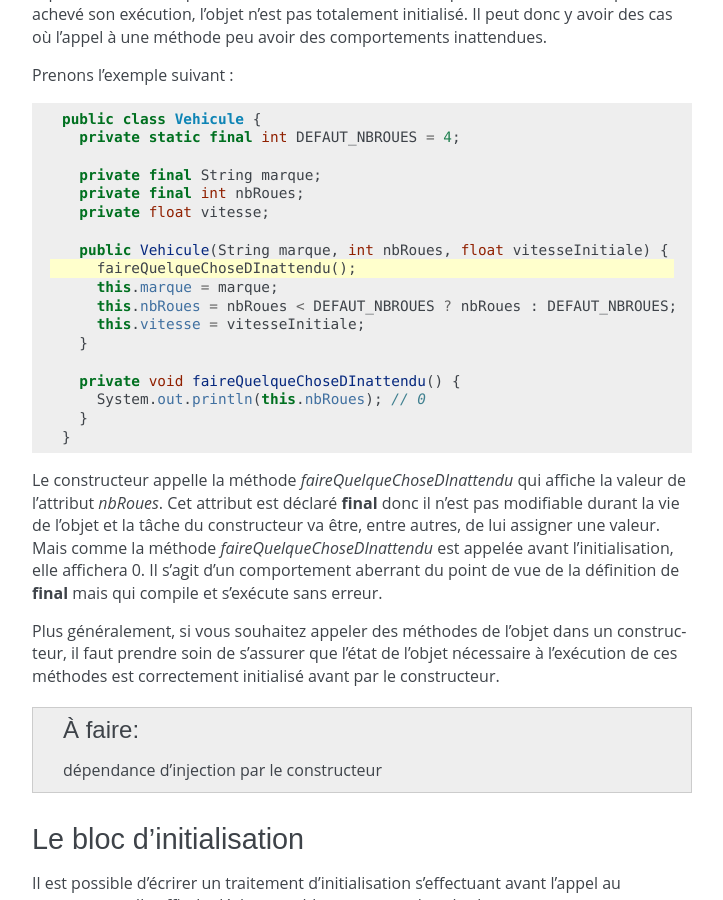
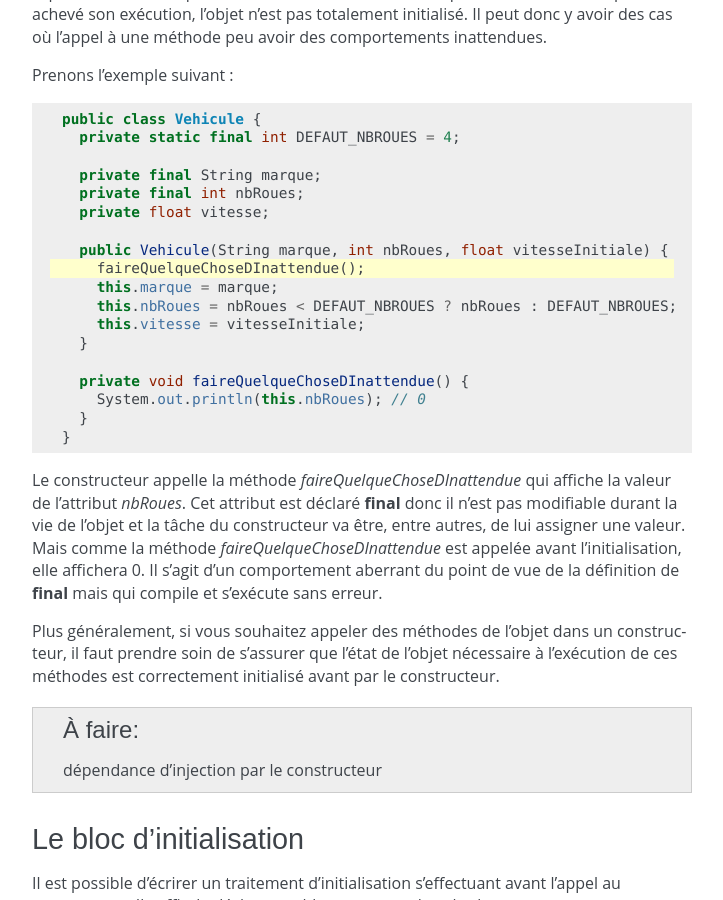
Before and after one commit to lanaflonPerso/cours-java-web, a Sphinx documentation site: the page built from source/cycle_de_vie.rst, in a window 1280 px wide and 900 px high, scrolled down 5138 px. Shown: the whole window, without its empty margins (398-1121 px from the left). Built offline with Sphinx 7.4.7, drawn with Linux system fonts in a browser that asks for light colours; formulas are drawn with MathJax 3.

Commit message:
correction

```diff
--- a/source/cycle_de_vie.rst
+++ b/source/cycle_de_vie.rst
@@ -296,22 +296,22 @@ Prenons l'exemple suivant :
     private float vitesse;
 
     public Vehicule(String marque, int nbRoues, float vitesseInitiale) {
-      faireQuelqueChoseDInattendu();
+      faireQuelqueChoseDInattendue();
       this.marque = marque;
       this.nbRoues = nbRoues < DEFAUT_NBROUES ? nbRoues : DEFAUT_NBROUES;
       this.vitesse = vitesseInitiale;
     }
 
-    private void faireQuelqueChoseDInattendu() {
+    private void faireQuelqueChoseDInattendue() {
       System.out.println(this.nbRoues); // 0
     }
   }
 
-Le constructeur appelle la méthode *faireQuelqueChoseDInattendu* qui affiche
+Le constructeur appelle la méthode *faireQuelqueChoseDInattendue* qui affiche
 la valeur de l'attribut *nbRoues*. Cet attribut est déclaré **final** donc
 il n'est pas modifiable durant la vie de l'objet et la tâche du constructeur
 va être, entre autres, de lui assigner une valeur. Mais comme la méthode
-*faireQuelqueChoseDInattendu* est appelée avant l'initialisation, elle affichera
+*faireQuelqueChoseDInattendue* est appelée avant l'initialisation, elle affichera
 0. Il s'agit d'un comportement aberrant du point de vue de la définition de **final**
 mais qui compile et s'exécute sans erreur.
 
```
